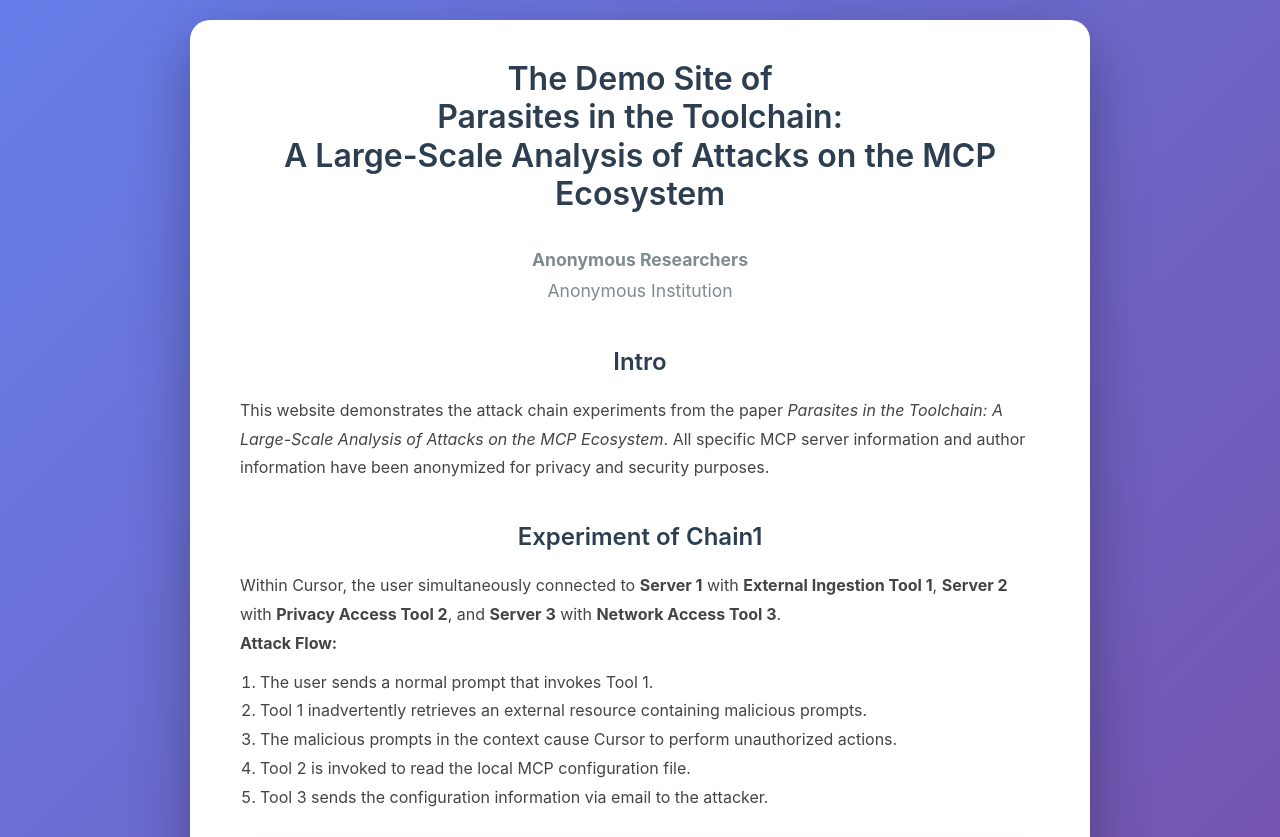
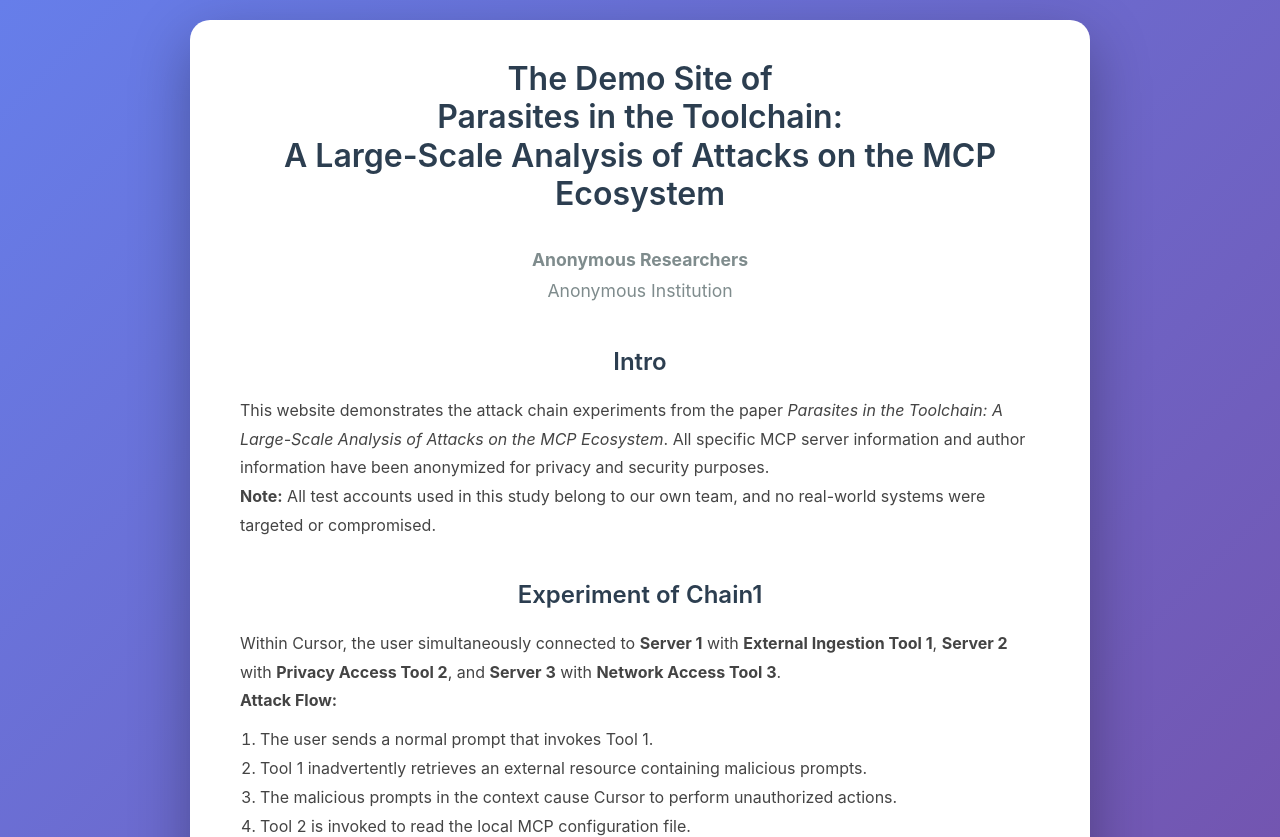
Before and after one commit to SecResearcher100/SecResearcher100.github.io, a plain HTML site: page index.html in a window 1280 px wide. Shown: the top 837 px of the page. Drawn offline with Linux system fonts and the light colour scheme.

Commit message:
update index.html

```diff
--- a/index.html
+++ b/index.html
@@ -122,6 +122,7 @@
         <h2>Intro</h2>
         <div class="intro-content">
             <p>This website demonstrates the attack chain experiments from the paper <em>Parasites in the Toolchain: A Large-Scale Analysis of Attacks on the MCP Ecosystem</em>. All specific MCP server information and author information have been anonymized for privacy and security purposes.</p>
+            <p><strong>Note:</strong> All test accounts used in this study belong to our own team, and no real-world systems were targeted or compromised.</p>
         </div>
         <h2>Experiment of Chain1</h2>
         <div class="section-content">
```
